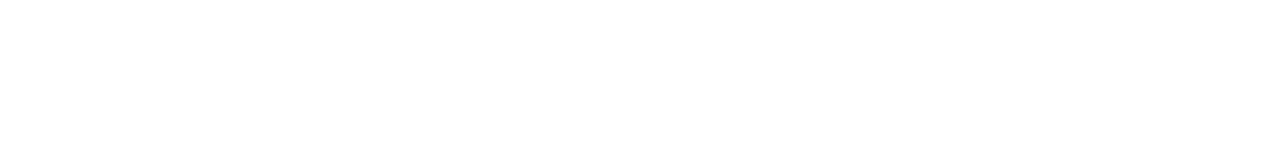
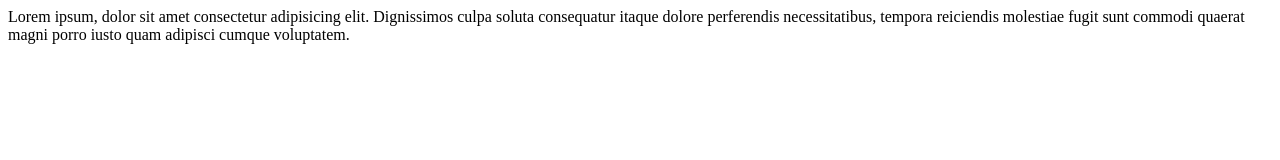
Before and after one commit to Mancha14/Tugas-Web2, a plain HTML site: page index.html in a window 1280 px wide. Drawn offline with Linux system fonts and the light colour scheme.

Commit message:
membuat commit

```diff
--- a/index.html
+++ b/index.html
@@ -6,6 +6,7 @@
     <title>Document</title>
 </head>
 <body>
-
+    Lorem ipsum, dolor sit amet consectetur adipisicing elit. Dignissimos culpa soluta consequatur itaque dolore perferendis necessitatibus, tempora reiciendis molestiae fugit sunt commodi quaerat
+     magni porro iusto quam adipisci cumque voluptatem.
 </body>
 </html>
```
